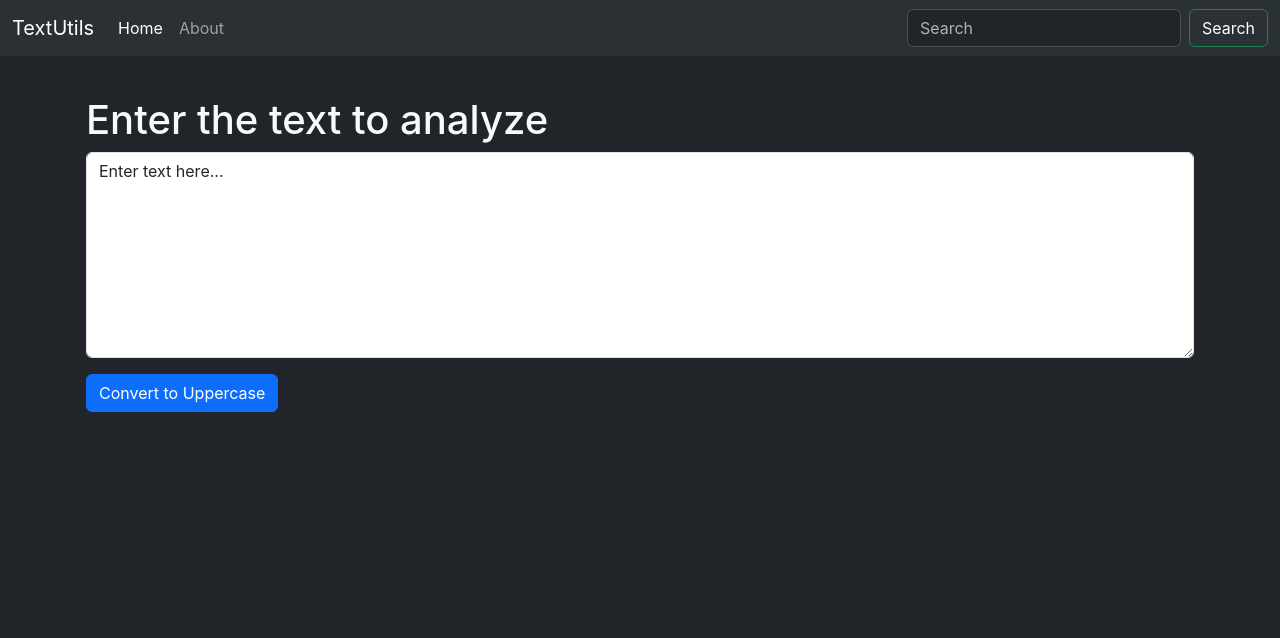
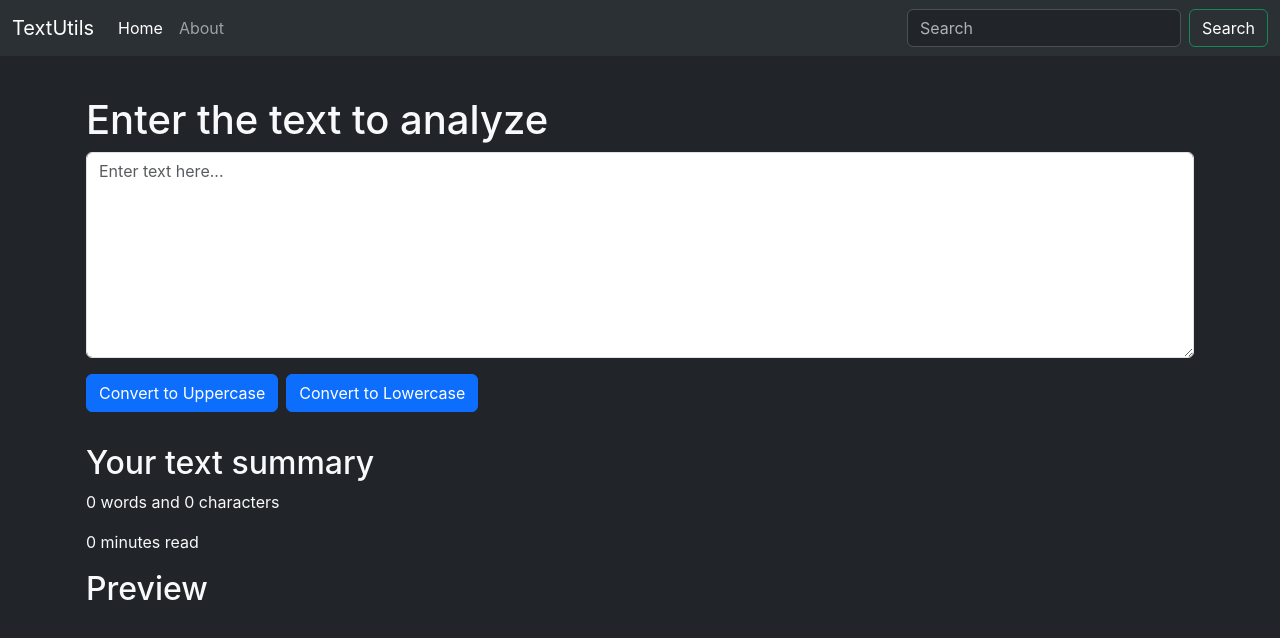
Before and after one commit to rhinoxD/textutils, a React (Create React App) app: page / in a window 1280 px wide. Shown: the top 638 px of the page. Built offline with nearby package versions, Linux system fonts and the light colour scheme.

Commit message:
Add more logic to TextUtils

```diff
--- a/src/components/TextForm.js
+++ b/src/components/TextForm.js
@@ -1,23 +1,22 @@
 import { useState } from 'react'
 
 export default function TextForm({ heading }) {
-  const [text, setText] = useState('Enter text here...')
-  const handleUpClick = () => {
-    setText(text.toUpperCase())
-    console.log('Uppercase was clicked')
-  }
+  const [text, setText] = useState('')
+  const handleUpClick = () => setText(text.trim().toUpperCase())
+  const handleLoClick = () => setText(text.trim().toLowerCase())
   const handleOnChange = (e) => {
     setText(e.target.value)
   }
 
   return (
     <>
-      <div className='container my-4 bg-dark text-light p-3'>
+      <div className='container my-4 mb-0 bg-dark text-light p-3'>
         <h1>{heading}</h1>
         <div className='mb-3'>
           <textarea
             className='form-control'
             value={text}
+            placeholder='Enter text here...'
             id='myBox'
             rows='8'
             onChange={handleOnChange}
@@ -26,6 +25,29 @@ export default function TextForm({ heading }) {
         <button className='btn btn-primary' onClick={handleUpClick}>
           Convert to Uppercase
         </button>
+        <button className='btn btn-primary mx-2' onClick={handleLoClick}>
+          Convert to Lowercase
+        </button>
+      </div>
+      <div className='container text-light p-3'>
+        <h2>Your text summary</h2>
+        <p>
+          {text.trim().split(' ')[0] === '' ? '0' : text.split(' ').length}
+          {text.trim().split(' ')[0] === ''
+            ? ' words and '
+            : text.trim().split(' ').length === 1
+            ? ' word and '
+            : ' words and '}
+          {text.length} {text.length === 1 ? ' character' : 'characters'}
+        </p>
+        <p>
+          {(0.0077 * text.trim().split(' ').length).toFixed(0)}
+          {(0.0077 * text.trim().split(' ').length).toFixed(0) === '1'
+            ? ' minute read'
+            : ' minutes read'}
+        </p>
+        <h2>Preview</h2>
+        <p>{text}</p>
       </div>
     </>
   )
```
